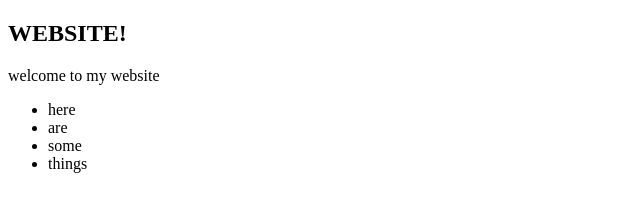
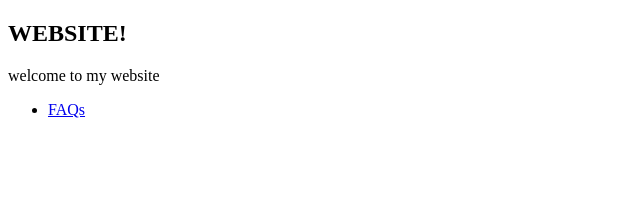
Before and after one commit to EVFUBS/Topic-7---GitHub-Test, a plain HTML site: page index.html in a window 1280 px wide. Shown: the whole page, without its empty margins (0-640 px from the left). Drawn offline with Linux system fonts and the light colour scheme.

Commit message:
Reformatted code and added FAQs

```diff
--- a/index.html
+++ b/index.html
@@ -3,18 +3,15 @@
     <head>
         <title>Website</title>
     </head>
-
     <body>
+        <h2>WEBSITE!</h2>
         <main>
-            <h2>WEBSITE!</h2>
             <p>welcome to my website</p>
-
+        </main>
+        <nav>
             <ul>
-                <li>here</li>
-                <li>are</li>
-                <li>some</li>
-                <li>things</li>
+                <li><a href="FAQs.html">FAQs</a></li>
             </ul>
-        </main>
+        </nav>
     </body>
 </html>
```
Also changed, not shown: FAQs.html (added, +13 -0 lines).
